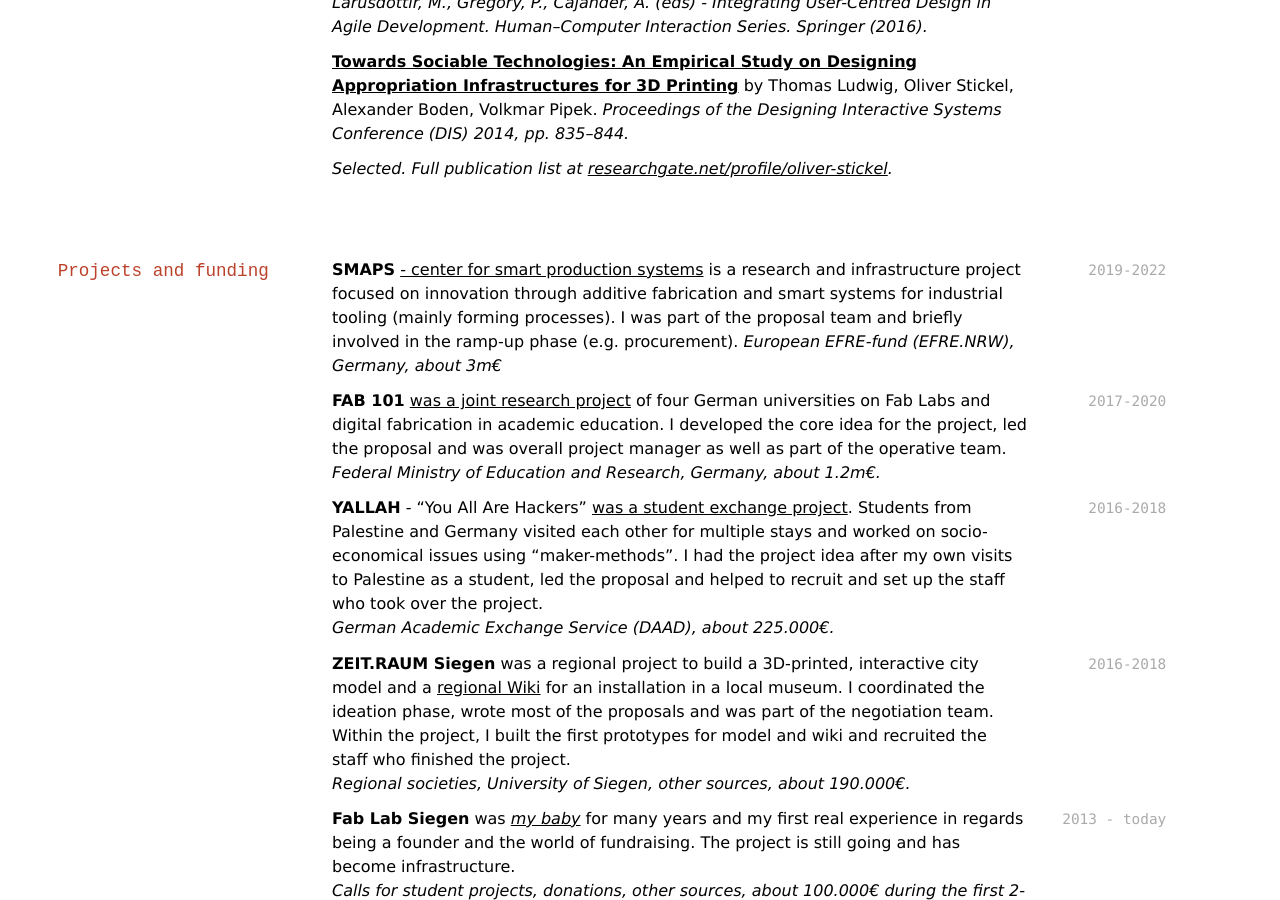
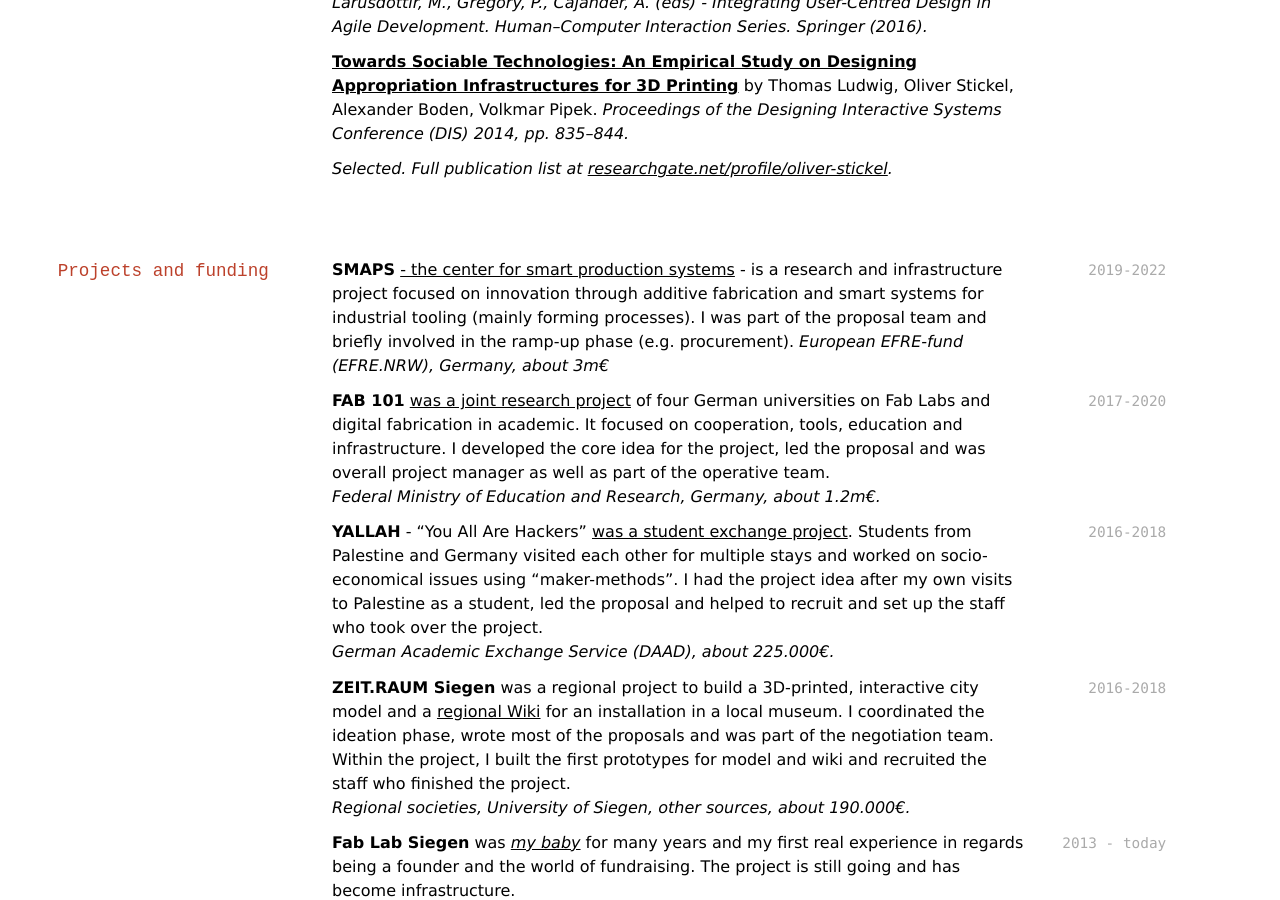
Before and after one commit to oliverstickel/oliverstickel.github.io, a Jekyll site: the page built from index.md, in a window 1280 px wide and 900 px high, scrolled down 1775 px. Built offline with Jekyll 4.4.1, drawn with Linux system fonts in a browser that asks for light colours; nearby versions of some CDN libraries; a style sheet for code colours, icons or effects is not loaded.

Commit message:
Update index.md

```diff
--- a/index.md
+++ b/index.md
@@ -64,11 +64,11 @@ Fab Lab Manager & Founder
 ## Projects and funding
 
 `2019-2022`
-**SMAPS** [- center for smart production systems](https://www.smaps.org/) is a research and infrastructure project focused on innovation through additive fabrication and smart systems for industrial tooling (mainly forming processes). I was part of the proposal team and briefly involved in the ramp-up phase (e.g. procurement).
+**SMAPS** [- the center for smart production systems](https://www.smaps.org/) - is a research and infrastructure project focused on innovation through additive fabrication and smart systems for industrial tooling (mainly forming processes). I was part of the proposal team and briefly involved in the ramp-up phase (e.g. procurement).
 *European EFRE-fund (EFRE.NRW), Germany, about 3m€*
 
 `2017-2020`
-**FAB 101** [was a joint research project](https://fab101.de) of four German universities on Fab Labs and digital fabrication in academic education. I developed the core idea for the project, led the proposal and was overall project manager as well as part of the operative team.
+**FAB 101** [was a joint research project](https://fab101.de) of four German universities on Fab Labs and digital fabrication in academic. It focused on cooperation, tools, education and infrastructure. I developed the core idea for the project, led the proposal and was overall project manager as well as part of the operative team.
 *Federal Ministry of Education and Research, Germany, about 1.2m€.*
 
 `2016-2018`
```
